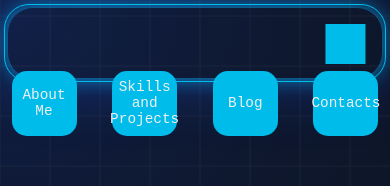
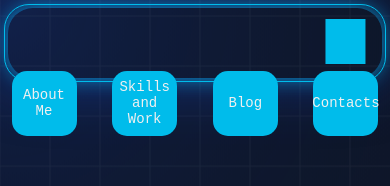
Before and after one commit to TheHeartstriker/Portfolio, a Next.js app in the folder Portfolio/: page /contact in a window 390 px wide. Shown: the top 186 px of the page. Built offline with nearby package versions, Linux system fonts and the light colour scheme; a web font is replaced by a local one.

Commit message:
Nav updates
Messed around with the nav buttons they should be more visable now.

```diff
--- a/Portfolio/src/components/nav/nav.jsx
+++ b/Portfolio/src/components/nav/nav.jsx
@@ -1,5 +1,5 @@
 "use client";
-import { useRef, useEffect } from "react";
+import { useRef, useEffect, useState } from "react";
 import { useRouter, usePathname } from "next/navigation";
 import NavCursor from "./navCursor.jsx";
 import "./navigate.css";
@@ -10,14 +10,13 @@ function Nav() {
   const location = useRef({});
   const pathname = usePathname();
   const current = useRef("About");
-  const height = 40; // 40 spans that are 1px apart and 1px high
-
+  const heightRef = useRef(45);
   //Creates the spans for the buttons
   function BoxElements() {
     const container = containerRef.current;
     // Create 40 span elements, append them and give them a movement delay
     if (container) {
-      for (let i = 0; i < height; i++) {
+      for (let i = 0; i < heightRef.current; i++) {
         let span = document.createElement("span");
         container.appendChild(span);
         // Get the current top value from CSS
@@ -64,6 +63,9 @@ function Nav() {
   // Handles calculations on window resize
   useEffect(() => {
     function handleResize() {
+      if (window.innerWidth <= 1000) {
+        heightRef.current = 40;
+      }
       locationFill();
       spanMoveer(location.current[current.current].left);
     }
@@ -107,7 +109,7 @@ function Nav() {
             router.push("/skills");
           }}
         >
-          Skills and Projects
+          Skills and Work
         </button>
         {/* blog */}
         <button
--- a/Portfolio/src/components/nav/navigate.css
+++ b/Portfolio/src/components/nav/navigate.css
@@ -22,8 +22,8 @@
 /* Height is found in the jsx file */
 .Container span {
   position: absolute;
-  top: 15px;
-  width: 40px;
+  top: 10px;
+  width: 45px;
   height: 1px;
   background-color: var(--color-1);
   pointer-events: none;
@@ -33,16 +33,16 @@
 /* Shared styles for all buttons */
 .button {
   position: relative;
-  top: 60px;
-  width: 65px;
-  height: 65px;
+  top: 65px;
+  width: 70px;
+  height: 70px;
   margin: 0 var(--space-1);
   border: none;
   border-radius: 15px;
   background-color: var(--color-1);
   color: var(--white);
   display: flex;
-  font-size: 0.9em;
+  font-size: 1rem;
   justify-content: center;
   align-items: center;
   font-family: "Protest Guerrilla", monospace;
@@ -101,9 +101,32 @@
 }
 
 /* Specific styles for each button */
+@media (max-width: 1400px) {
+  .button {
+    font-size: 1.25rem;
+  }
+}
 
-/* @media (max-width: 1000px) {
+@media (max-width: 1000px) {
+  .Container span {
+    width: 40px;
+  }
+
   .button {
-    font-size: 10rem;
+    top: 60px;
+    width: 65px;
+    height: 65px;
   }
-} */
+}
+
+@media (max-width: 900px) {
+  .button {
+    font-size: 1.5rem;
+  }
+}
+
+@media (max-width: 600px) {
+  .button {
+    font-size: 2rem;
+  }
+}
```
Also changed, not shown: Portfolio/public/skill/FitShot.webp.
